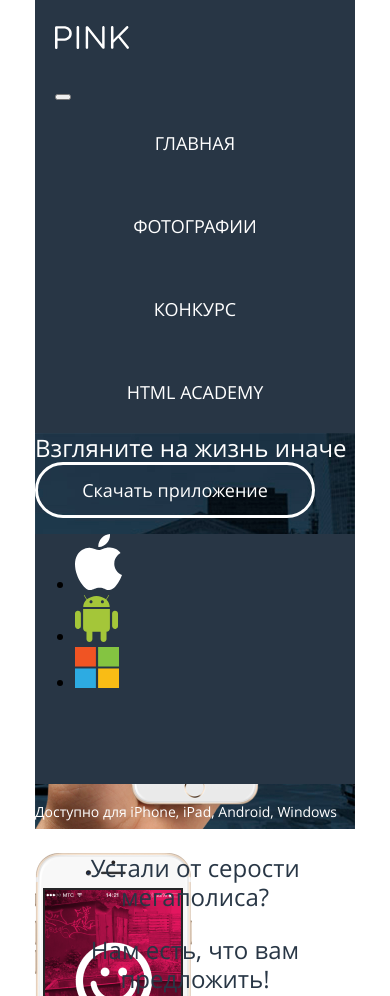
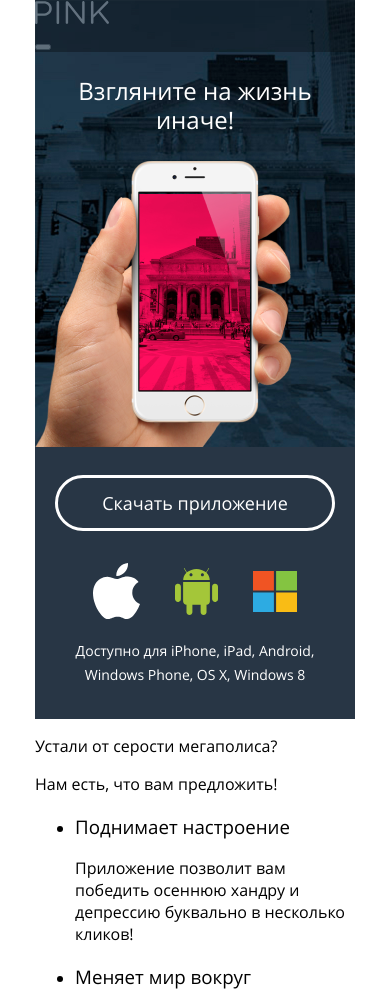
Before and after one commit to weaber/pink, a website: page source/index.html in a window 390 px wide. Shown: the top 996 px of the page. Drawn offline with nearby package versions, Linux system fonts and the light colour scheme; files that its build step writes are made by us from their sources.

Commit message:
fix: header layout for mobile

```diff
--- a/source/index.html
+++ b/source/index.html
@@ -9,60 +9,59 @@
 </head>
 <body class="page__body">
   <header class="page-header">
-    <div class="page-header__wrapper">
+    <nav class="page-header__nav">
       <a class="page-header__logo">
         <img class="page-header__logo-image" src="img/logo-mobile.svg" width="74" height="25" alt="Логотип">
       </a>
 
-      <nav class="main-nav">
-        <button class="main-nav__toggle" type="button"><span class="visually-hidden">Открыть меню</span></button>
-        <ul class="main-nav__list site-list">
-          <li class="site-list__item">
-            <a href="#">Главная</a>
+      <div class="page-header__container">
+        <button class="page-header__toggle-menu" type="button"><span class="visually-hidden">Открыть меню</span></button>
+        <ul class="page-header__menu menu-list">
+          <li class="menu-list__item">
+            <a class="menu-list__link" href="#">Главная</a>
           </li>
-          <li class="site-list__item">
-            <a href="#">Фотографии</a>
+          <li class="menu-list__item">
+            <a class="menu-list__link" href="#">Фотографии</a>
           </li>
-          <li class="site-list__item">
-            <a href="#">Конкурс</a>
+          <li class="menu-list__item">
+            <a class="menu-list__link"  href="#">Конкурс</a>
           </li>
-          <li class="site-list__item">
-            <a href="#">HTML Academy</a>
+          <li class="menu-list__item">
+            <a class="menu-list__link" href="#">HTML Academy</a>
           </li>
         </ul>
-      </nav>
+      </div>
+    </nav>
+
+    <section class="intro-section">
+      <h2 class="intro-section__header">Взгляните на жизнь иначе!</h2>
+    </section>
+
+    <div class="download-section">
+      <a class="download-section__link" href="#">Скачать приложение</a>
+      <ul class="download-section__list store-list">
+        <li class="store-list__item">
+          <a class="store-list__link" href="#">
+            <img class="store-list__link-image" src="img/apple-logo.svg" width="47" height="56" alt="apple logotype">
+          </a>
+        </li>
+        <li class="store-list__item">
+          <a class="store-list__link" href="#">
+            <img class="store-list__link-image" src="img/android-logo.svg" width="43" height="47" alt="android logotype">
+          </a>
+        </li>
+        <li class="store-list__item">
+          <a class="store-list__link" href="#">
+            <img class="store-list__link-image" src="img/microsoft-logo.svg" width="44" height="41" alt="microsoft logotype">
+          </a>
+        </li>
+      </ul>
+      <p class="download-section__desc">Доступно для iPhone, iPad, Android, Windows Phone, OS X, Windows 8</p>
     </div>
   </header>
 
   <main class="page-main">
     <h1 class="visually-hidden">Pink - cайт фотоприложения для раскрашивания серых будней</h1>
-    <section class="intro">
-      <div class="intro__wrapper">
-        <h2 class="intro__header">Взгляните на жизнь иначе</h2>
-
-        <a class="intro__download" href="#">Скачать приложение</a>
-
-        <ul class="intro__list">
-          <li class="intro__item">
-            <a class="intro__link" href="#">
-              <img class="intro__link-image" src="img/apple-logo.svg" width="47" height="56" alt="apple logotype">
-            </a>
-          </li>
-          <li class="intro__item">
-            <a class="intro__link" href="#">
-              <img class="intro__link-image" src="img/android-logo.svg" width="43" height="47" alt="android logotype">
-            </a>
-          </li>
-          <li class="intro__item">
-            <a class="intro__link" href="#">
-              <img class="intro__link-image" src="img/microsoft-logo.svg" width="44" height="41" alt="microsoft logotype">
-            </a>
-          </li>
-        </ul>
-        <p class="intro__desc">Доступно для iPhone, iPad, Android, Windows Phone, OS X, Windows 8</p>
-      </div>
-    </section>
-
     <section class="information">
       <div class="information__wrapper">
         <h2 class="visually-hidden">Информация о приложении</h2>
--- a/source/sass/blocks/achievements-fieldset.scss
+++ b/source/sass/blocks/achievements-fieldset.scss
@@ -16,5 +16,5 @@
 .achievements-fieldset__item label {
   font-size: 18px;
   line-height: 30px;
-  color: $basic-grey;
+  color: $basic-gray;
 }
--- a/source/sass/blocks/catalog.scss
+++ b/source/sass/blocks/catalog.scss
@@ -2,5 +2,5 @@
   font-size: 14px;
   line-height: 30px;
   font-weight: 400;
-  color: $basic-grey;
+  color: $basic-gray;
 }
--- a/source/sass/blocks/description-list.scss
+++ b/source/sass/blocks/description-list.scss
@@ -11,5 +11,5 @@
 .description-list__item p {
   font-size: 14px;
   line-height: 24px;
-  color: $basic-grey;
+  color: $basic-gray;
 }
--- /dev/null
+++ b/source/sass/blocks/download-section.scss
@@ -0,0 +1,35 @@
+.download-section {
+  padding: 0 20px;
+  padding-top: 28px;
+  padding-bottom: 32px;
+  background-color: $basic-gray;
+}
+
+.download-section__link {
+  box-sizing: border-box;
+  width: 280px;
+  margin-bottom: 32px;
+  padding: 16px 0;
+  text-decoration: none;
+  font-size: 18px;
+  line-height: 18px;
+  font-weight: 700;
+  text-align: center;
+  color: $white;
+  border: 3px solid $white;
+  border-radius: 29px;
+}
+
+.download-section__list {
+  margin-bottom: 15px;
+}
+
+.download-section__desc {
+  margin: 0;
+  padding: 0;
+  font-size: 14px;
+  text-align: center;
+  line-height: 24px;
+  font-weight: 300;
+  color: $white;
+}
--- /dev/null
+++ b/source/sass/blocks/intro-section.scss
@@ -0,0 +1,18 @@
+.intro-section {
+  box-sizing: border-box;
+  padding: 0 20px;
+  padding-top: 25px;
+  min-height: 395px;
+  background-image: url("../img/phone-hand-mobile.png");
+  background-repeat: no-repeat;
+  background-position: left bottom;
+}
+
+.intro-section__header {
+  margin: 0;
+  text-align: center;
+  font-size: 24px;
+  line-height: 120%;
+  font-weight: 300;
+  color: $white;
+}
--- a/source/sass/blocks/intro.scss
+++ /dev/null
@@ -1,47 +0,0 @@
-.intro {
-  height: 396px;
-  background-color: $black;
-  background-image: url("../img/back-mobile.png");
-  background-repeat: no-repeat;
-}
-
-.intro__wrapper {
-  height: 396px;
-  background-image: url("../img/phone-hand-mobile.png");
-  background-repeat: no-repeat;
-  background-position: left bottom;
-}
-
-.intro__header {
-  margin: 0;
-  font-size: 24px;
-  line-height: 29px;
-  font-weight: 300;
-  color: $white;
-}
-
-.intro__download {
-  box-sizing: border-box;
-  width: 280px;
-  padding: 16px 0;
-  text-decoration: none;
-  font-size: 18px;
-  line-height: 18px;
-  font-weight: 700;
-  text-align: center;
-  color: $white;
-  border: 3px solid $white;
-  border-radius: 29px;
-}
-
-.intro__list {
-  height: 250px;
-  background-color: $basic-grey;
-}
-
-.intro__desc {
-  font-size: 14px;
-  line-height: 24px;
-  font-weight: 300;
-  color: $white;
-}
--- a/source/sass/blocks/site-list.scss
+++ b/source/sass/blocks/menu-list.scss
@@ -1,18 +1,18 @@
-.site-list {
+.menu-list {
   margin: 0;
   padding: 0;
   list-style: none;
 }
 
-.site-list__item {
-  margin-bottom: 1px;
+.menu-list__item {
+  border-bottom: 1px solid $black;
 }
 
-.site-list__item:last-child {
+.menu-list__item:last-child {
   margin-bottom: 0;
 }
 
-.site-list__item a {
+.menu-list__link {
   width: 280px;
   padding: 25px 0;
   font-size: 18px;
@@ -22,5 +22,4 @@
   text-transform: uppercase;
   text-decoration: none;
   color: $white;
-  background-color: $basic-grey;
 }
--- a/source/sass/blocks/page-header.scss
+++ b/source/sass/blocks/page-header.scss
@@ -1,14 +1,20 @@
 .page-header {
-  background-color: $black;
-}
-
-.page-header__wrapper {
+  background-image: url("../img/back-mobile.png");
+  background-repeat: no-repeat;
+  width: $mobile-width;
   margin: 0 auto;
-  padding: 0 20px;
-  background-color: $basic-grey;
 }
 
 .page-header__logo {
-  width: 280px;
-  padding: 25px 0;
+  width: 74px;
+  height: 100%;
 }
+
+.page-header__nav {
+  background-color: $black;
+  opacity: 0.3;
+}
+
+.page-header__menu {
+  display: none;
+}
--- /dev/null
+++ b/source/sass/blocks/store-list.scss
@@ -0,0 +1,10 @@
+.store-list {
+  width: 204px;
+  list-style: none;
+  padding: 0;
+  margin-left: auto;
+  margin-right: auto;
+  display: flex;
+  justify-content: space-between;
+  align-items: center;
+}
--- a/source/sass/common.scss
+++ b/source/sass/common.scss
@@ -1,14 +1,26 @@
 .page__body {
+  width: $mobile-width;
   margin: 0 auto;
-  width: 320px;
   font-family: $main-font;
 }
 
-a {
-  display: inline-block;
+@media (min-width: $tablet-width) {
+  .page__body {
+    width: $tablet-width;
+  }
 }
 
-.visually-hidden {
+@media (min-width: $desktop-width) {
+  .page__body {
+    width: $desktop-width;
+  }
+}
+
+a {
+  display: block;
+}
+
+.visually-hidden:not(:focus):not(:active) {
   position: absolute;
   width: 1px;
   height: 1px;
--- a/source/sass/style.scss
+++ b/source/sass/style.scss
@@ -4,27 +4,30 @@
 
 // Index
 @import "blocks/page-header";
-@import "blocks/site-list";
-@import "blocks/intro";
-@import "blocks/information";
-@import "blocks/description-list";
-@import "blocks/diagram";
-@import "blocks/reviews";
-@import "blocks/prices";
-@import "blocks/contacts";
+@import "blocks/menu-list";
+@import "blocks/intro-section";
+@import "blocks/download-section";
+@import "blocks/store-list";
+
+// @import "blocks/information";
+// @import "blocks/description-list";
+// @import "blocks/diagram";
+// @import "blocks/reviews";
+// @import "blocks/prices";
+// @import "blocks/contacts";
 
 // Form
-@import "blocks/form-header";
-@import "blocks/form";
-@import "blocks/personal-fieldset";
-@import "blocks/achievements-fieldset";
-@import "blocks/contacts-fieldset";
-@import "blocks/application-fieldset";
-@import "blocks/feedback";
+// @import "blocks/form-header";
+// @import "blocks/form";
+// @import "blocks/personal-fieldset";
+// @import "blocks/achievements-fieldset";
+// @import "blocks/contacts-fieldset";
+// @import "blocks/application-fieldset";
+// @import "blocks/feedback";
 
 // Catalog
-@import "blocks/catalog-header";
-@import "blocks/catalog";
-@import "blocks/panorama";
-@import "blocks/photo-list";
-@import "blocks/upload-form";
+// @import "blocks/catalog-header";
+// @import "blocks/catalog";
+// @import "blocks/panorama";
+// @import "blocks/photo-list";
+// @import "blocks/upload-form";
--- a/source/sass/variables.scss
+++ b/source/sass/variables.scss
@@ -3,10 +3,16 @@
 $black: #000000;
 $white: #ffffff;
 $dirty-white: #f2f2f2;
-$basic-grey: #283645;
-$light-grey: #e5e5e5;
+$basic-gray: #283645;
+$light-gray: #e5e5e5;
 $pink: #d22856;
 $basic-green: #2aab6d;
 
 // Font
 $main-font: "Open Sans", "Arial", sans-serif;
+
+// Viewport
+
+$mobile-width: 320px;
+$tablet-width: 660px;
+$desktop-width: 1200px;
```
Also changed, not shown: 1 other file.
